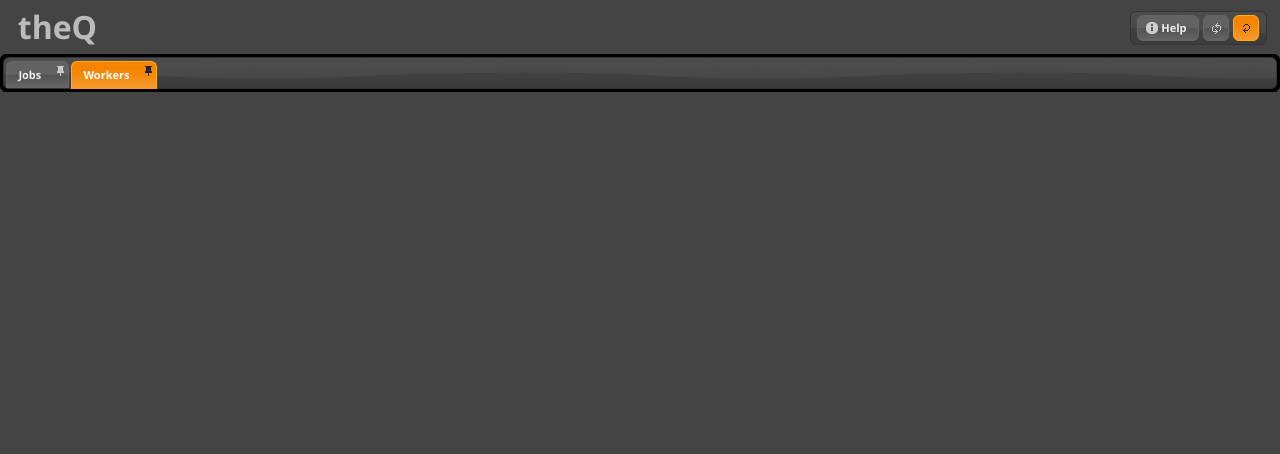
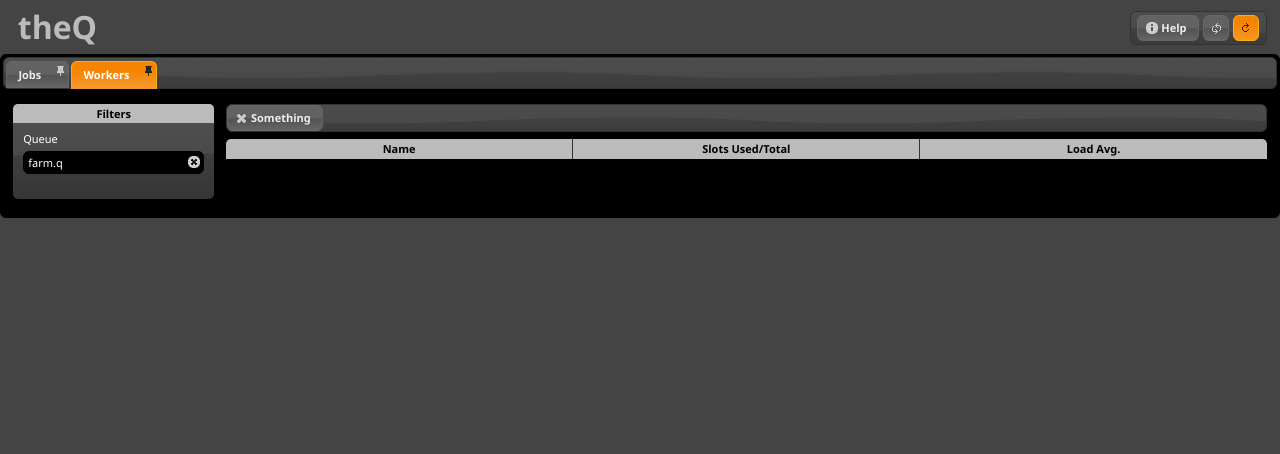
Before and after one commit to primefocusworld/sge4vfx, a PHP site: page / in a window 1280 px wide, after a click on "Workers". Shown: the top 454 px of the page. Run offline with PHP 8.4, Linux system fonts and the light colour scheme; lists and menus that the app fills with data are empty.

Commit message:
Initial version of workers page

```diff
--- a/webui/css/main.css
+++ b/webui/css/main.css
@@ -43,22 +43,22 @@ h1 {
 
 /* Container Table - Inside jqueryUI Jobs tab */
 
-#containerTable { width:100% }
-#leftContainer {
+.containerTable { width:100% }
+.leftContainer {
 	width:9%;
 	vertical-align:top;
 }
-#gutter { width:1% }
-#rightContainer { width:90%; vertical-align:top }
+.gutter { width:1% }
+.rightContainer { width:90%; vertical-align:top }
 
 
 /* Filters bit on the left */
-#filtersContainer {
+.filtersContainer {
 	border-radius:5px;
 	background:#333333 url(custom-theme/images/ui-bg_gloss-wave_25_333333_500x100.png) 0 0 repeat-x;
 	padding-bottom:5px
 }
-#filtersContainer h2 {
+.filtersContainer h2 {
 	text-align:center;
 	margin:0 0 5px 0;
 	line-height:1.8em;
@@ -69,9 +69,9 @@ h1 {
 	border-top-left-radius:5px;
 	border-top-right-radius:5px
 }
-#filters { margin:10px 10px }
-#filters input { margin:7px 0 10px 0; padding:3px 4px }
-#filters #stateboxes { margin:7px 0 10px 0; }
+.filters { margin:10px 10px }
+.filters input { margin:7px 0 10px 0; padding:3px 4px }
+.filters #stateboxes { margin:7px 0 10px 0; }
 span.deleteicon {
 	position: relative;
 }
@@ -133,7 +133,7 @@ span.deleteicon input {
 .mainTable .narrow2 { width:6% }
 .mainTable .normalwidth { width:13% }
 
-#jobsToolbar { margin:0 0 7px 0 }
+.rightToolbar { margin:0 0 7px 0 }
 
 
 /* Tab */
--- a/webui/index.php
+++ b/webui/index.php
@@ -25,14 +25,14 @@
 <div id="tabs">
 	<ul>
 		<li class="tab-no-close"><a href="#jobstab"><span>Jobs</span></a></li>
-		<li class="tab-no-close"><a href="#workerstab">Workers</a></li>
+		<li class="tab-no-close"><a href="#workerstab"><span>Workers</span></a></li>
 	</ul>
 	<div id="jobstab">
-		<table id="containerTable" cellpadding="0" cellspacing="0">
-		<tr><td id="leftContainer">
-			<div id="filtersContainer">
+		<table class="containerTable" cellpadding="0" cellspacing="0">
+		<tr><td class="leftContainer">
+			<div class="filtersContainer">
 				<h2>Filters</h2>
-				<div id="filters">
+				<div id="jobsFilters" class="filters">
 					Username
 <?php $ruser = preg_replace('/\@.*$/', '', getenv("REMOTE_USER")); ?>
 					<input type="text" name="username" value="<?php echo $ruser; ?>" id="username" class="text ui-widget-content ui-corner-all deletable"/>
@@ -47,9 +47,9 @@
 					</div>
 				</div>
 			</div>
-		</td><td id="gutter">&nbsp;
-		</td><td id="rightContainer">
-			<div id="jobsToolbar" class="ui-widget-header ui-corner-all">
+		</td><td class="gutter">&nbsp;
+		</td><td class="rightContainer">
+			<div id="jobsToolbar" class="ui-widget-header ui-corner-all rightToolbar">
 				<button title="Remove all successfully completed jobs" id="removeAllComplete">Remove Done</button>
 				<button title="Remove jobs older than start of yesterday" id="removeOld">Remove Old</button>
 			</div>
@@ -71,11 +71,37 @@
 				</tr>
 				</thead>
 				<tbody></tbody>
-			</table></div>
+			</table>
 		</td></tr>
 		</table>
+	</div>
 	<div id="workerstab">
-		<p>Some other stuff</p>
+		<table class="containerTable" cellpadding="0" cellspacing="0">
+		<tr><td class="leftContainer">
+			<div class="filtersContainer">
+				<h2>Filters</h2>
+				<div id="workerFilters" class="filters">
+					Queue
+					<input type="text" name="queuename" id="queuename" class="text ui-widget-content ui-corner-all deletable" />
+				</div>
+			</div>
+		</td><td class="gutter">&nbsp;
+		</td><td class="rightContainer">
+			<div id="workersToolbar" class="ui-widget-header ui-corner-all rightToolbar">
+				<button title="Something" id="something">Something</button>
+			</div>
+			<table id="workersTable" class="mainTable">
+				<thead>
+				<tr>
+					<th class="normalwidth">Name</th>
+					<th class="normalwidth">Slots Used/Total</th>
+					<th class="normalwidth">Load Avg.</th>
+				</tr>
+				</thead>
+				<tbody></tbody>
+			</table>
+		</td></tr>
+		</table>
 	</div>
 </div>
 <div id="multiusedialog" class="popupdialog"></div>
--- a/webui/js/main.js
+++ b/webui/js/main.js
@@ -8,7 +8,8 @@ var sortJobsBy = "sgeid";
 var sortJobsDir = "DESC";
 var sortJobBy = "taskno";
 var sortJobDir = "ASC";
-var filters = "";
+var jobsFilters = "";
+var workerFilters = "";
 var usernameVal = "";
 var refreshIcons = ["ui-icon-arrowrefresh-1-n",	"ui-icon-arrowrefresh-1-e",
 	"ui-icon-arrowrefresh-1-s", "ui-icon-arrowrefresh-1-w"];
@@ -19,8 +20,8 @@ var autoRefresh = true;
 // Allows you to call jobsTable cgi script
 function getJobs(params) {
 	var ampersand = ""
-	if (filters != "") { ampersand = "&"; }
-	var AJAXparams = filters + ampersand + "sortby=" + sortJobsBy +
+	if (jobsFilters != "") { ampersand = "&"; }
+	var AJAXparams = jobsFilters + ampersand + "sortby=" + sortJobsBy +
 		"&sortdir=" + sortJobsDir + params;
 
 	$.ajax({
@@ -28,6 +29,24 @@ function getJobs(params) {
 		data: AJAXparams,
 		success: function(data) {
 			$("#jobsTable tbody").html(data);
+			if (realTimeInverval == null) {
+				realTimeInverval = setInterval(
+					'updateDurations()', 1000);
+			}
+		}
+	});
+}
+
+// Gets the workers table
+function getWorkers(params) {
+	var AJAXParams = workerFilters + params;
+
+	$.ajax({
+		url: "cgi/workers.cgi",
+		data: AJAXParams,
+		type: "GET",
+		success: function(data) {
+			$("#workersTable tbody").html(data);
 			if (realTimeInverval == null) {
 				realTimeInverval = setInterval(
 					'updateDurations()', 1000);
@@ -54,6 +73,7 @@ function getJob(params, whichJob) {
 function refreshPage() {
 	// Figure out which tab is visible and only refresh that one
 	if ($("#jobsTable").is(":visible")) { getJobs(""); }
+	if ($("#workersTable").is(":visible")) { getWorkers(""); }
 	else if ($(".jobTable").is(":visible")) {
 		var tempID = $(".jobTable:visible").attr("id");
 		var tempSplit = tempID.split("Table");
@@ -313,6 +333,12 @@ function showHelpDialog() {
 	$("#helpdialog").dialog("open");
 }
 
+function setupToolbars() {
+	setupTopToolbar();
+	setupJobsToolbar();
+	setupWorkersToolbar();
+}
+
 function setupTopToolbar() {
 	$("#autorefresh").button({
 		text: false,
@@ -334,6 +360,12 @@ function setupJobsToolbar() {
 	$("#showLegend").button({
 		icons: { primary: "ui-icon-info" }
 	}).click(function() { showHelpDialog(); });
+}
+
+function setupWorkersToolbar(){
+	$("#something").button({
+		icons: { primary: "ui-icon-closethick" }
+	}).click(function() { alert("Something"); });
 }
 
 function updateDurations() {
@@ -397,37 +429,15 @@ function addJobTab(jobNo) {
 	return false;
 }
 
-// Apply the filters set in the left filter bar
-function refreshFilters() {
-	filters = "";
-	usernameVal = $("#username").val();
-	if (usernameVal != "") { filters += "username="+usernameVal; }
-	var projnameVal = $("#projname").val();
-	if (projnameVal != "") {
-		var ampersand = "";
-		if (filters != "") { ampersand="&"; }
-		filters += ampersand + "projname=" + projnameVal;
+// Apply the filters set in the left filter bar (Workers)
+function refreshWorkerFilters() {
+	workerFilters = "";
+	queueVal = $("#queuename").val();
+	if (queueVal == "") {
+		$("#queuename").val("farm.q");
+		queueVal = "farm.q";
 	}
-	if ($("#donestate").is(":checked")) {
-		var ampersand = "";
-		if (filters != "") { ampersand="&"; }
-		filters += ampersand + "done=1";
-	}
-	if ($("#runningstate").is(":checked")) {
-		var ampersand = "";
-		if (filters != "") { ampersand="&"; }
-		filters += ampersand + "running=1";
-	}
-	if ($("#waitstate").is(":checked")) {
-		var ampersand = "";
-		if (filters != "") { ampersand="&"; }
-		filters += ampersand + "wait=1";
-	}
-	if ($("#errorstate").is(":checked")) {
-		var ampersand = "";
-		if (filters != "") { ampersand="&"; }
-		filters += ampersand + "error=1";
-	}
+	workerFilters += "queue=" + queueVal;
 	// Show/hide delete icons in text views depending on content
 	$('span.deleteicon').each(function(index) {
 			if ($(this).children("input").val() == "") {
@@ -439,23 +449,78 @@ function refreshFilters() {
 	refreshPage();
 }
 
+
+// Apply the filters set in the left filter bar (Jobs)
+function refreshJobsFilters() {
+	jobsFilters = "";
+	usernameVal = $("#username").val();
+	if (usernameVal != "") { jobsFilters += "username="+usernameVal; }
+	var projnameVal = $("#projname").val();
+	if (projnameVal != "") {
+		var ampersand = "";
+		if (jobsFilters != "") { ampersand="&"; }
+		jobsFilters += ampersand + "projname=" + projnameVal;
+	}
+	if ($("#donestate").is(":checked")) {
+		var ampersand = "";
+		if (jobsFilters != "") { ampersand="&"; }
+		jobsFilters += ampersand + "done=1";
+	}
+	if ($("#runningstate").is(":checked")) {
+		var ampersand = "";
+		if (jobsFilters != "") { ampersand="&"; }
+		jobsFilters += ampersand + "running=1";
+	}
+	if ($("#waitstate").is(":checked")) {
+		var ampersand = "";
+		if (jobsFilters != "") { ampersand="&"; }
+		jobsFilters += ampersand + "wait=1";
+	}
+	if ($("#errorstate").is(":checked")) {
+		var ampersand = "";
+		if (jobsFilters != "") { ampersand="&"; }
+		jobsFilters += ampersand + "error=1";
+	}
+	// Show/hide delete icons in text views depending on content
+	$('span.deleteicon').each(function(index) {
+			if ($(this).children("input").val() == "") {
+				$(this).children("span").css("width", "0px");
+			} else {
+				$(this).children("span").css("width", "16px");
+			}
+		});
+}
+
 // Set up all the filter functions for the left filter bar
 function setupFilterFunctions() {
-	$("#filters input").blur(function() { refreshFilters(); });
-	$("#filters input").bind('keyup', function (e) {
+	$(".filters input").blur(function() {
+		refreshJobsFilters();
+		refreshWorkerFilters();
+		refreshPage();
+	});
+	$(".filters input").bind('keyup', function (e) {
 		var key = e.keyCode || e.which;
-		if (key === 13) { refreshFilters(); }
+		if (key === 13) {
+			refreshJobsFilters();
+			refreshWorkerFilters();
+			refreshPage();
+		}
 	});
 	$("#waitstate").button({ icons: {primary:'ui-icon-clock'}, text: false });
 	$("#donestate").button({ icons: {primary:'ui-icon-check'}, text: false });
 	$("#runningstate").button({ icons: {primary:'ui-icon-gear'}, text: false });
 	$("#errorstate").button({ icons: {primary:'ui-icon-alert'}, text: false });
-	$("#stateboxes input").click(function() { refreshFilters(); });
+	$("#stateboxes input").click(function() {
+		refreshJobsFilters();
+		refreshPage();
+	});
 	$('input.deletable').wrap('<span class="deleteicon" />')
 		.after($('<span />'));
 	$("span.deleteicon").children("span").click(function() {
 			$(this).prev("input").val("").focus();
-			refreshFilters();
+			refreshJobsFilters();
+			refreshWorkerFilters();
+			refreshPage();
 		});
 }
 
@@ -514,20 +579,19 @@ $(function() {
 	$("#multiusedialog").dialog({ autoOpen: false, modal: true });
 	$("#helpdialog").dialog({ autoOpen: false, modal: true });
 	setupNotifications();
-	setupJobsToolbar();
 	setupAutoRefresh();
-	setupTopToolbar();
+	setupToolbars();
 	setupFilterFunctions();
 
 	// Now populate the jobsTable and set the event handler
-	$('#tabs').bind('tabsshow', function(event, ui) {
-		if (ui.panel.id == "jobstab") { getJobs(""); }
-	});
+	$('#tabs').bind('tabsshow', function(event, ui) { refreshPage(); })
 
 	// On opening, REMOTE_USER might be set by Apache/Kerberos/whatever and
 	// index.html is set to fill in the user filter with it, so run
-	// refreshFilters to initially populate the jobs table
-	refreshFilters();
+	// refreshJobsFilters to initially populate the jobs table
+	refreshJobsFilters();
+	refreshWorkerFilters();
+	refreshPage();
 
 	lastUpdated();
 });
```
Also changed, not shown: 1 other file.
